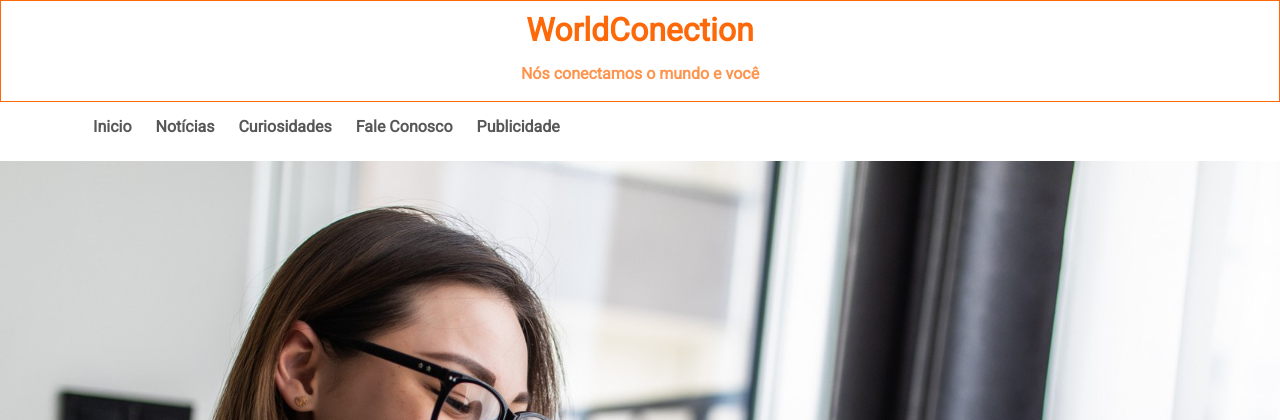
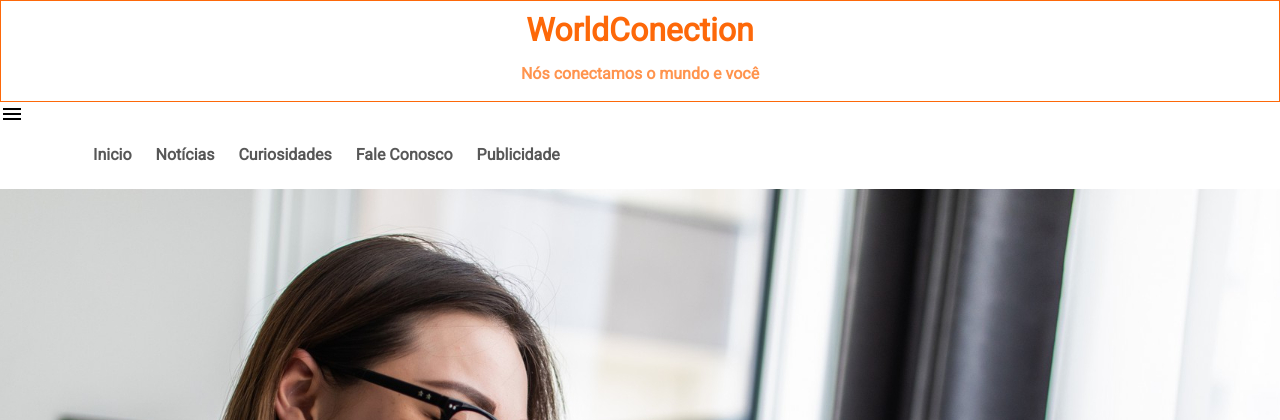
Before and after one commit to WAGUNA-SS/SiteCompleto, a PHP site: page / in a window 1280 px wide. Shown: the top 420 px of the page. Run offline with PHP 8.4, Linux system fonts and the light colour scheme.

Commit message:
menuhamburguer

```diff
--- a/estilos/retrato.css
+++ b/estilos/retrato.css
@@ -17,6 +17,24 @@
 
 body {
     width: 100vw;
+}
+
+i#burguer {
+    background-color: #fd6809;
+    color: white;
+    display: block;
+    text-align: center;
+    padding: 10px;
+    cursor: pointer;
+}
+
+i#burguer:hover{
+    background-color: white;
+    color: #fd6809;
+}
+
+nav{
+    display:none;
 }
 
 main .imagem1 {
--- a/index.html
+++ b/index.html
@@ -13,19 +13,38 @@
     <link rel="stylesheet" href="estilos/paisagem.css" media="screen and (orientation:landscape)">
 
     <link rel="stylesheet" href="estilos/style.css" media="all">
+
+    <link href="https://fonts.googleapis.com/icon?family=Material+Icons" rel="stylesheet">
+
+    <script>
+        function clickMenu() {
+        if (itens.style.display == 'block') {
+            itens.style.display = 'none'
+        } else {
+            itens.style.display = 'block'
+            }
+        }
+    </script>
 </head>
 <body>
+
     <header>
         <h1>WorldConection</h1>
         <p>Nós conectamos o mundo e você</p>
     </header>
-    <nav>
+
+    <section>
+        <i id="burguer" class="material-icons" onclick="clickMenu">menu</i>
+        <nav id="itens">
+
             <a href="#">Inicio</a>
             <a href="#">Notícias</a>
             <a href="#">Curiosidades</a>
             <a href="#">Fale Conosco</a>
             <a href="#">Publicidade</a>
         </nav>
+
+    </section>
     <main>
 
         <section class="imagem1" id="img01">
```
Lines whose indentation alone changed are shown as unchanged.
